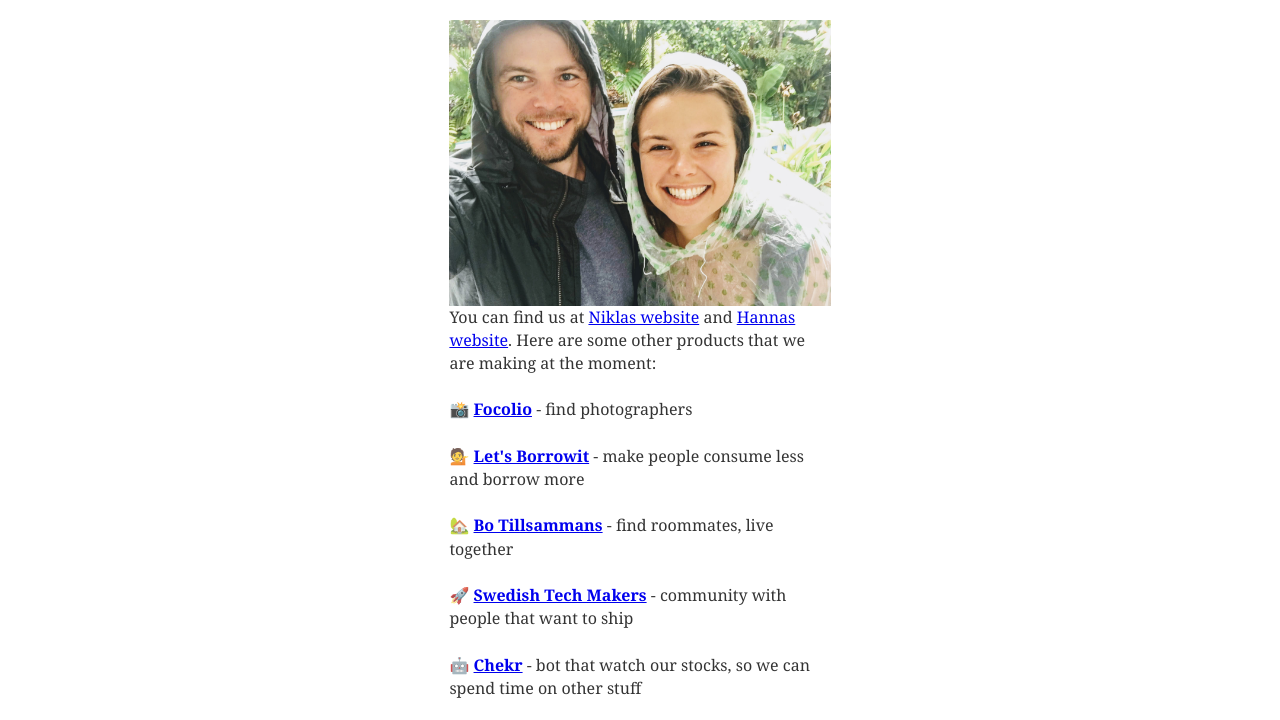
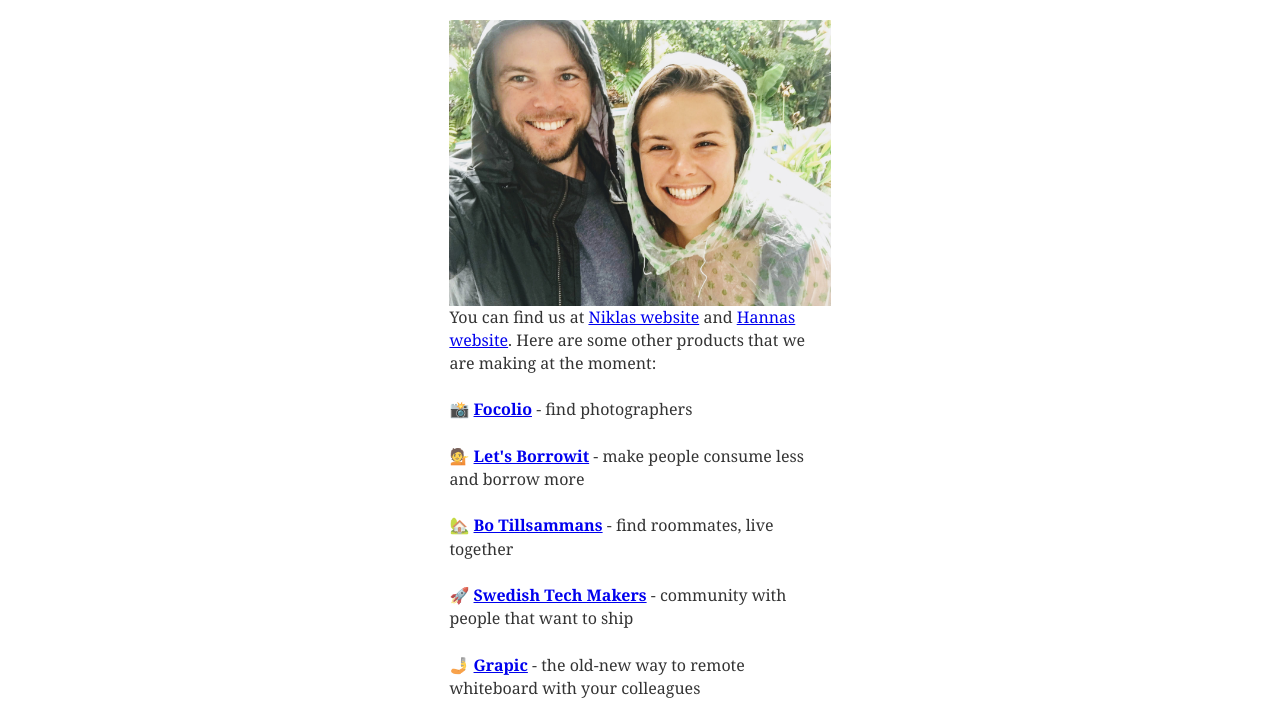
Before and after one commit to niklaslavrell/line-wizard, a Gatsby site: page /about in a window 1280 px wide. Shown: the part 223-943 px from the top of the page. Built offline with nearby package versions, Linux system fonts and the light colour scheme; Gatsby itself is replaced by a stand-in of ours.

Commit message:
feat: replaced chekr link with grapic

```diff
--- a/src/pages/about.js
+++ b/src/pages/about.js
@@ -77,11 +77,11 @@ const AboutPage = () => {
         - community with people that want to ship
       </p>
       <p>
-        <Emoji symbol="🤖" />{' '}
-        <OutboundLink href="https://www.chekr.app">
-          <strong>Chekr</strong>
+        <Emoji symbol="🤳" />{' '}
+        <OutboundLink href="https://www.grapic.co">
+          <strong>Grapic</strong>
         </OutboundLink>{' '}
-        - bot that watch our stocks, so we can spend time on other stuff
+        - the old-new way to remote whiteboard with your colleagues
       </p>
       <Link to="/">
         <Button>Cool, back to the Line Wizard</Button>
```
